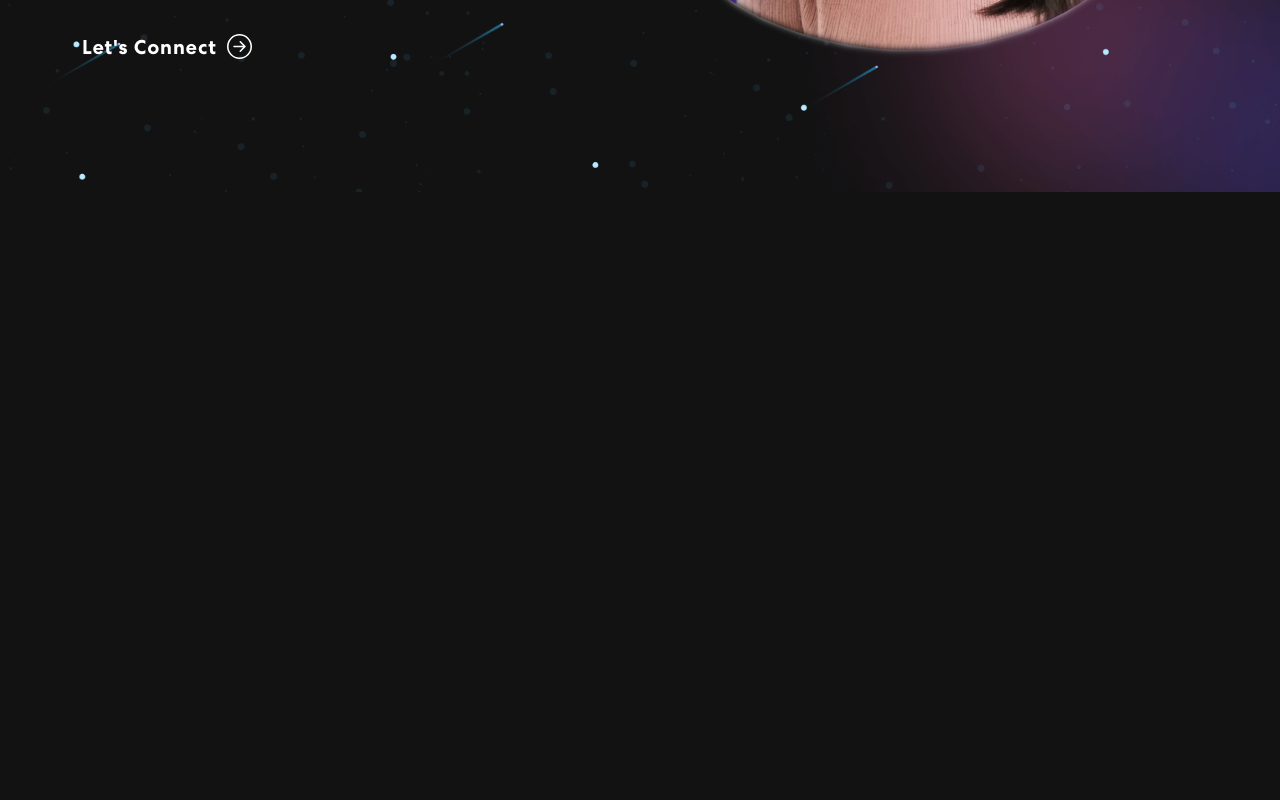
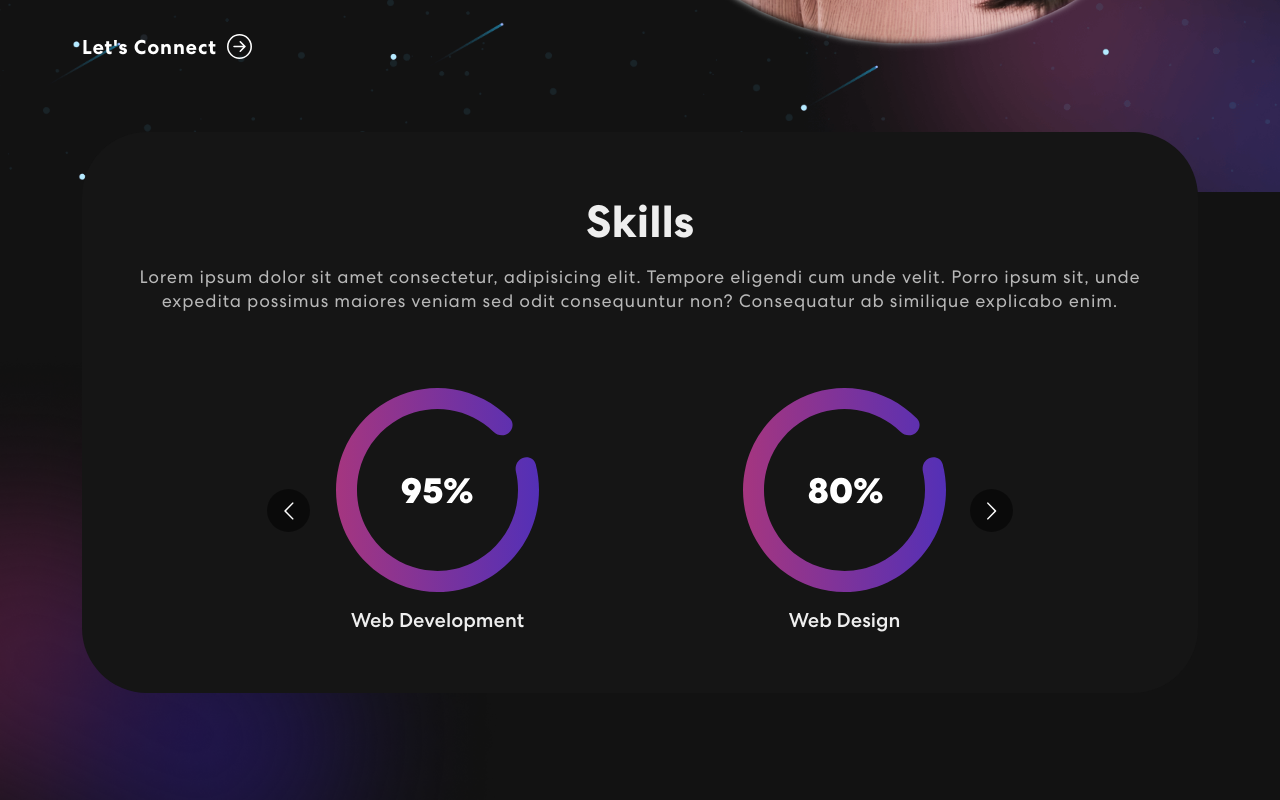
Before and after one commit to VivianaS14/personal-portfolio, a React (Vite) app: page / in a window 1280 px wide. Shown: the part 720-1520 px from the top of the page. Before the commit the page ends 912 px from the top, so only its background shows below. Built offline with nearby package versions, Linux system fonts and the light colour scheme.

Commit message:
Skills component

```diff
--- a/package.json
+++ b/package.json
@@ -17,6 +17,7 @@
     "react-bootstrap": "^2.7.4",
     "react-dom": "^18.2.0",
     "react-icons": "^4.10.1",
+    "react-multi-carousel": "^2.8.4",
     "vitest": "^0.32.2"
   },
   "devDependencies": {
--- a/src/App.tsx
+++ b/src/App.tsx
@@ -1,10 +1,11 @@
-import { NavBar, Banner } from "./components";
+import { NavBar, Banner, Skills } from "./components";
 
 export const App = () => {
   return (
     <div className="App">
       <NavBar />
       <Banner />
+      <Skills />
     </div>
   );
 };
--- a/src/assets/index.ts
+++ b/src/assets/index.ts
@@ -8,4 +8,21 @@ import navIcon3 from "./img/nav-icon3.svg";
 import HeaderImg from "./img/header-img.svg";
 import Photo from "./img/photo.png";
 
-export { Logo, navIcon1, navIcon2, navIcon3, HeaderImg, Photo };
+// skills
+import meter1 from "./img/meter1.svg";
+import meter2 from "./img/meter2.svg";
+import meter3 from "./img/meter3.svg";
+import colorSharp from "./img/color-sharp.png";
+
+export {
+  Logo,
+  navIcon1,
+  navIcon2,
+  navIcon3,
+  HeaderImg,
+  Photo,
+  meter1,
+  meter2,
+  meter3,
+  colorSharp,
+};
--- /dev/null
+++ b/src/components/Skills/Skills.css
@@ -0,0 +1,46 @@
+.skills {
+  padding: 0 0 50px 0;
+  position: relative;
+}
+
+.skill-bx {
+  margin-top: -60px;
+  padding: 60px 50px;
+  text-align: center;
+
+  background: #151515;
+  border-radius: 65px;
+}
+
+.skills h2 {
+  font-size: 45px;
+  font-weight: 700;
+}
+
+.skills p {
+  margin: 14px 0 75px 0;
+  font-size: 18px;
+  letter-spacing: 0.8px;
+  line-height: 1.5rem;
+
+  color: #b8b8b8;
+}
+
+.skill-slider {
+  width: 80%;
+  margin: 0 auto;
+  position: relative;
+}
+
+.skill-slider .item img {
+  width: 50%;
+  margin: 0 auto 15px auto;
+}
+
+.background-image-left {
+  width: 40%;
+  position: absolute;
+  top: 28%;
+  bottom: 0;
+  z-index: -4;
+}
--- /dev/null
+++ b/src/components/Skills/Skills.tsx
@@ -0,0 +1,70 @@
+import { Col, Row, Container } from "react-bootstrap";
+import { meter1, meter2, meter3, colorSharp } from "../../assets";
+import Carousel from "react-multi-carousel";
+import "react-multi-carousel/lib/styles.css";
+import "./Skills.css";
+
+const responsive = {
+  superLargeDesktop: {
+    // the naming can be any, depends on you.
+    breakpoint: { max: 4000, min: 3000 },
+    items: 5,
+  },
+  desktop: {
+    breakpoint: { max: 3000, min: 1024 },
+    items: 3,
+  },
+  tablet: {
+    breakpoint: { max: 1024, min: 464 },
+    items: 2,
+  },
+  mobile: {
+    breakpoint: { max: 464, min: 0 },
+    items: 1,
+  },
+};
+
+export const Skills = () => {
+  return (
+    <section className="skills" id="skills">
+      <Container>
+        <Row>
+          <Col>
+            <div className="skill-bx">
+              <h2>Skills</h2>
+              <p>
+                Lorem ipsum dolor sit amet consectetur, adipisicing elit.
+                Tempore eligendi cum unde velit. Porro ipsum sit, unde expedita
+                possimus maiores veniam sed odit consequuntur non? Consequatur
+                ab similique explicabo enim.
+              </p>
+              <Carousel
+                responsive={responsive}
+                infinite={true}
+                className="skill-slider"
+              >
+                <div className="item">
+                  <img src={meter1} alt="Image" />
+                  <h5>Web Development</h5>
+                </div>
+                <div className="item">
+                  <img src={meter2} alt="Image" />
+                  <h5>Web Design</h5>
+                </div>
+                <div className="item">
+                  <img src={meter1} alt="Image" />
+                  <h5>Web Development</h5>
+                </div>
+                <div className="item">
+                  <img src={meter3} alt="Image" />
+                  <h5>Web Development</h5>
+                </div>
+              </Carousel>
+            </div>
+          </Col>
+        </Row>
+      </Container>
+      <img src={colorSharp} alt="Bg" className="background-image-left" />
+    </section>
+  );
+};
--- a/src/components/index.ts
+++ b/src/components/index.ts
@@ -1,2 +1,3 @@
 export { NavBar } from "./NavBar/NavBar";
 export { Banner } from "./Banner/Banner";
+export { Skills } from "./Skills/Skills";
```
Also changed, not shown: 1 other file (tests, documents, lock files or other folders).
